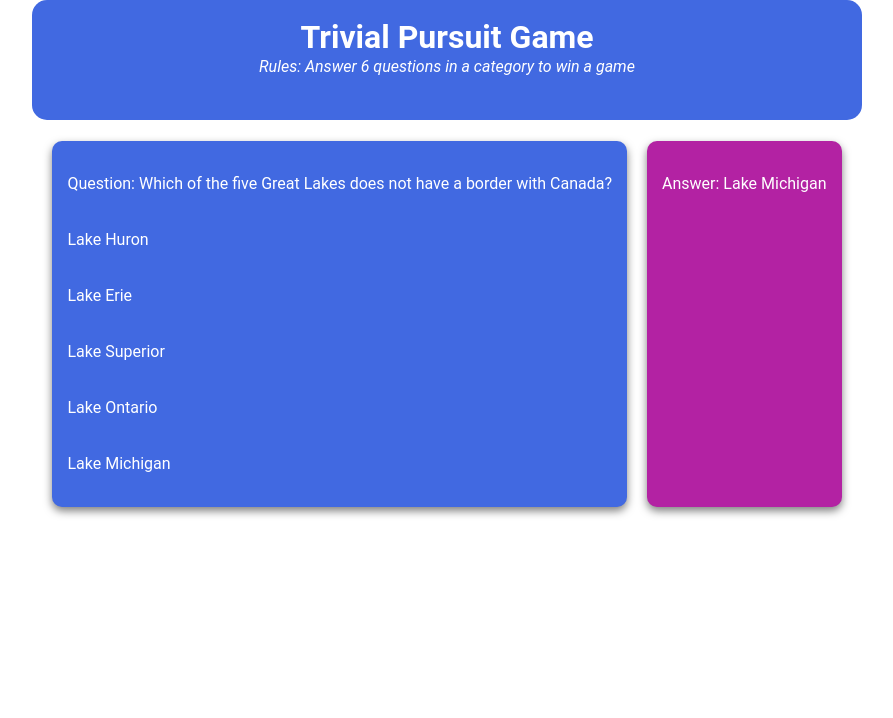
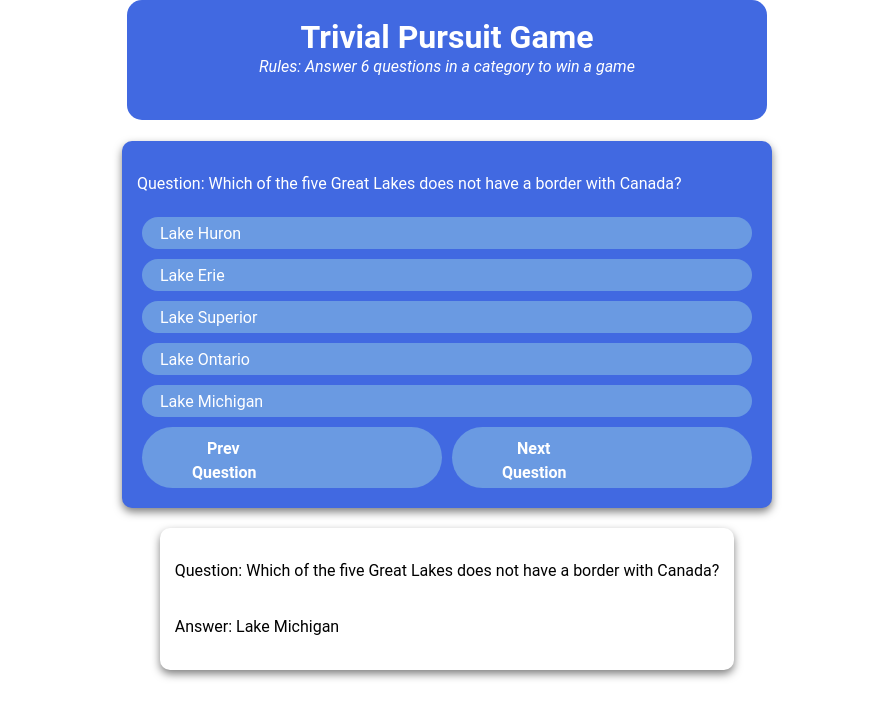
Before and after one commit to mbriese/JSTriviaApp, a React (Vite) app in the folder jsTriviaGameApp/: page / in a window 1280 px wide. Shown: the top 718 px of the page, without its empty margins (193-1086 px from the left). Built offline with nearby package versions, Linux system fonts and the light colour scheme.

Commit message:
built card component

```diff
--- a/jsTriviaGameApp/src/App.css
+++ b/jsTriviaGameApp/src/App.css
@@ -19,7 +19,8 @@
   color: white;
   text-align: center;
   padding: 10px 0;
-  width: 100%; /* Cover the full width */
+  width: 50%; /* Cover the half the width width */
+  margin: 0 auto;
   z-index: 1000; /* Ensures it's above other items */
   border-radius: 15px;
 }
@@ -45,12 +46,14 @@
 
 .badge {
   display: inline-block;
-  padding: 5px 15px;
-  margin: 0 5px;
+  padding: 5px 15px 3px 3px;
+  margin: 5px 5px;
+  text-indent: 15px;
   border-radius: 50px; /* Pill shape */
   background-color: #6A9AE2; /* Lighter shade of blue */
   color: white;
-  border: none;
+  border-color: black;
+  border-width: 10px;
   cursor: pointer;
   transition: background-color 0.3s;
 }
@@ -78,7 +81,7 @@
 .card, .card-back {
   background-color: #4169E1;
   box-shadow:0 4px 8px rgba(0,0,0,0.5);
-  color:white;
+  color: white;
   border-radius: 10px;
   padding: 15px;
   height: auto;
@@ -102,7 +105,8 @@
 
 
 .card-back{
-  background-color: #b322a3;
+  color: black;
+  background-color: white;
   cursor: pointer;
 }
 
@@ -113,11 +117,18 @@
 }
 
 .category-button {
+  float: left;
+  width: 50px;
+  padding-top: 10px;
+  padding-right: 200px;
+  padding-left: 50px;
+  padding-bottom: 3px;
+  margin: 5px 5px;
+  text-indent: 15px;
   color: white;
   font-weight: bold;
-  padding: 10px;
-  margin-right: 5px;
   background-color: #6A9AE2;
+  border-radius: 50px;
 }
 
 .categoryButton:hover {
--- a/jsTriviaGameApp/src/App.jsx
+++ b/jsTriviaGameApp/src/App.jsx
@@ -1,7 +1,8 @@
 import { useState } from 'react'
 
 import './App.css'
-
+import './QandAcard.jsx'
+import QandAcard from "./QandAcard.jsx";
 function App() {
 
   return (
@@ -11,25 +12,33 @@
         <p>Rules: Answer 6 questions in a category to win a game</p>
       </div>
         <div className="content">
-            <div className="cardsContainer">
+            <QandAcard />
+{/*            <div className="cardsContainer">
                 <div className="card">
                     <p>
                         Question: Which of the five Great Lakes does not have a border with Canada?
                     </p>
-                <p>Lake Huron</p>
-                <p>Lake Erie</p>
-                <p>Lake Superior</p>
-                <p>Lake Ontario</p>
-                <p>Lake Michigan</p>
+                <p className="badge">Lake Huron</p>
+                <p className="badge">Lake Erie</p>
+                <p className="badge">Lake Superior</p>
+                <p className="badge">Lake Ontario</p>
+                <p className="badge">Lake Michigan</p>
+            <div>
+                <div className="category-button">Prev Question</div>
+                <div className="category-button">Next Question</div>
 
             </div>
-            <div className="card-back">
-            <p>
-                Answer: Lake Michigan
-            </p>
             </div>
+                <div className="card-back">
+                    <p>
+                        Question: Which of the five Great Lakes does not have a border with Canada?
+                    </p>
+                    <p>
+                        Answer: Lake Michigan
+                    </p>
+                </div>
+            </div>*/}
         </div>
-            </div>
     </>
   )
 }
--- a/jsTriviaGameApp/src/QandAcard.jsx
+++ b/jsTriviaGameApp/src/QandAcard.jsx
@@ -4,8 +4,31 @@
 function QandAcard(props) {
     return (
         <div>
+            <div className="cardsContainer">
+                <div className="card">
+                    <p>
+                        Question: Which of the five Great Lakes does not have a border with Canada?
+                    </p>
+                    <p className="badge">Lake Huron</p>
+                    <p className="badge">Lake Erie</p>
+                    <p className="badge">Lake Superior</p>
+                    <p className="badge">Lake Ontario</p>
+                    <p className="badge">Lake Michigan</p>
+                    <div>
+                        <div className="category-button">Prev Question</div>
+                        <div className="category-button">Next Question</div>
 
-
+                    </div>
+                </div>
+                <div className="card-back">
+                    <p>
+                        Question: Which of the five Great Lakes does not have a border with Canada?
+                    </p>
+                    <p>
+                        Answer: Lake Michigan
+                    </p>
+                </div>
+            </div>
         </div>
     );
 }
```
